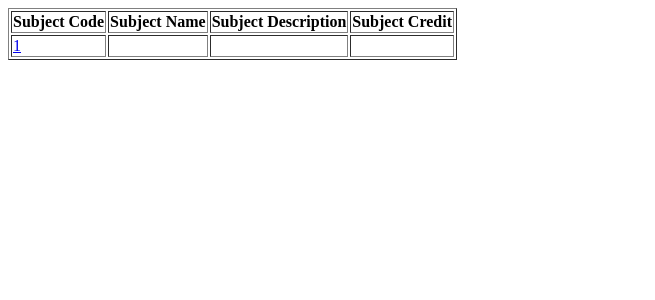
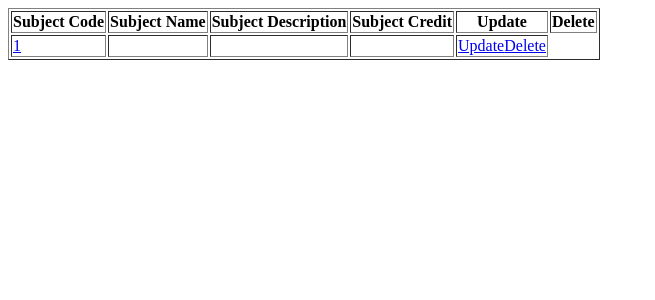
Before and after one commit to lmanoob/Project-web-application, a PHP site: page /displaysubject.php in a window 1280 px wide. Shown: the top 300 px of the page, without its empty margins (0-655 px from the left). Run offline with PHP 8.4, Linux system fonts and the light colour scheme; tables that the repository leaves empty or names only in its code hold one stand-in row (values such as "Sample post"); data that the repository does not hold is empty.

Commit message:
Update displaysubject.php

```diff
--- a/displaysubject.php
+++ b/displaysubject.php
@@ -1,13 +1,15 @@
 <?php
 include 'conn.php';
 echo "<table border='1'><tr><th>Subject Code</th><th>Subject Name</th>";
-echo "<th>Subject Description</th><th>Subject Credit</th></tr>";
+echo "<th>Subject Description</th><th>Subject Credit</th><th>Update</th><th>Delete</th></tr>";
 $result = mysqli_query($conn, "select * from subject");
 while ($row = mysqli_fetch_row($result)){
     echo "<tr><td><a href=subjectdetails.php?subject_code=$row[0]>$row[0]</a></td>";
     echo "<td>$row[1]</td>";
     echo "<td>$row[2]</td>";
     echo "<td>$row[3]</td>";
+    echo"<td><a href=updatesubject.php?subject_code=$row[0]>Update</a>";
+    echo "<a href=deletesubject.php?subject_code=$row[0]>Delete</a>";
     echo "</tr>";
 }
 echo "</table>";
```
